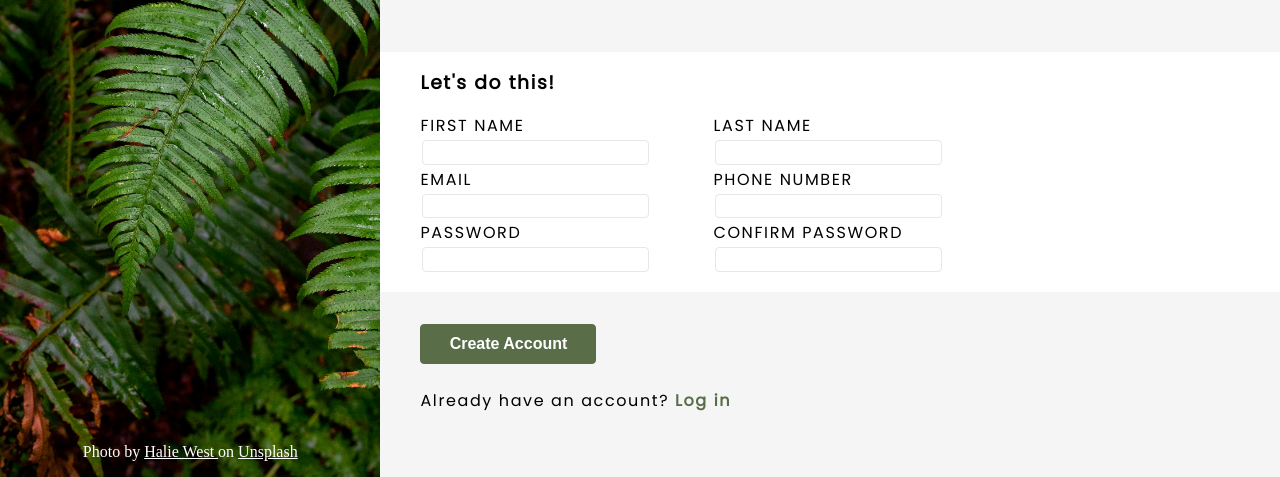
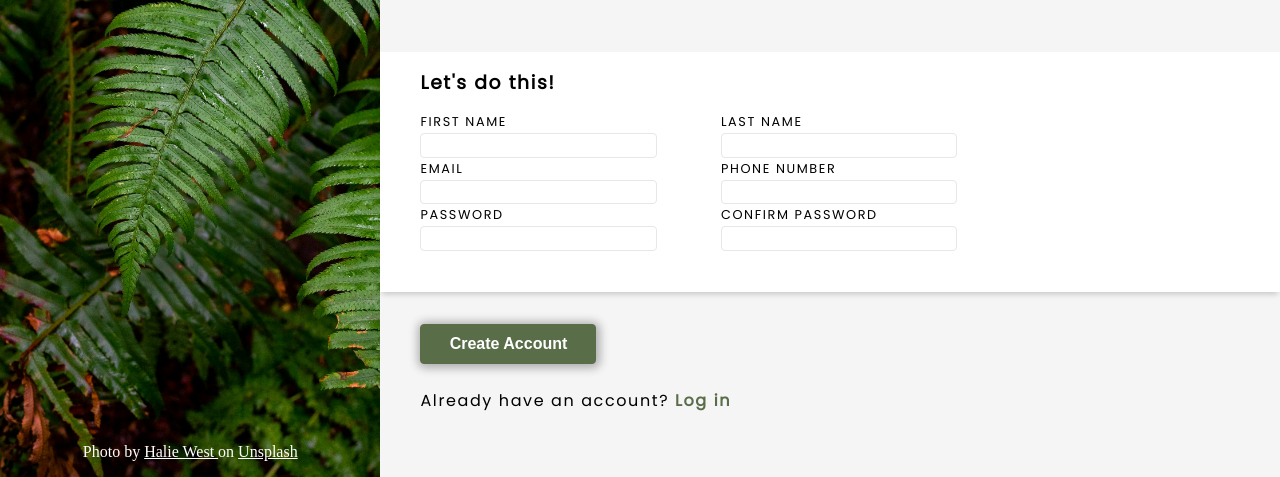
Before and after one commit to papiezonator/TOP-Sign-Up-Form, a plain HTML site: page index.html in a window 1280 px wide. Shown: the part 323-800 px from the top of the page. Drawn offline with Linux system fonts and the light colour scheme; a web font is replaced by a local one.

Commit message:
adjusted font sizing on labels, margins, paddings and font sizing on inputs, added shadows

```diff
--- a/styles.css
+++ b/styles.css
@@ -78,6 +78,8 @@ input:focus {
 .form-wrapper {
     height: 30vh;
     background-color: white;
+    box-shadow: 0 4px 6px -2px rgba(0, 0, 0, 0.2);
+
 }
 
 .italic {
@@ -147,22 +149,36 @@ input:focus {
 
 }
 
+.input-wrapper > form > div > label{
+    font-size: 0.8rem;
+
+}
+
 .input-wrapper > form > div > input {
     width: 28vh;
     height: 2.7vh;
     margin-right: 8vh;
+    margin-left: 0vh;
+    padding-left: 10px;
+    font-size: 0.925rem;
+
 }
 
 .input-wrapper > form {
     display: flex;
     flex-wrap: wrap;
     width: 80vh;
+
 }
 
 .submit-wrapper {
     margin-top: 4vh;
 }
 
+.submit-wrapper > button {
+    box-shadow: 1px 1px 10px 3px rgba(0, 0, 0, 0.3);
+}
+
 .submit-wrapper > p {
     margin-top: 3vh;
 }
```
